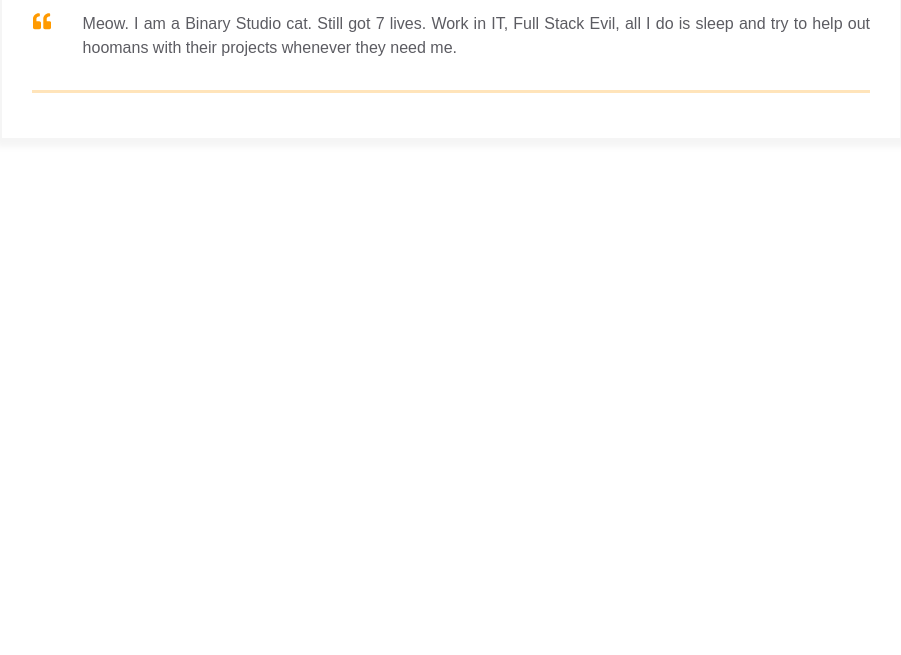
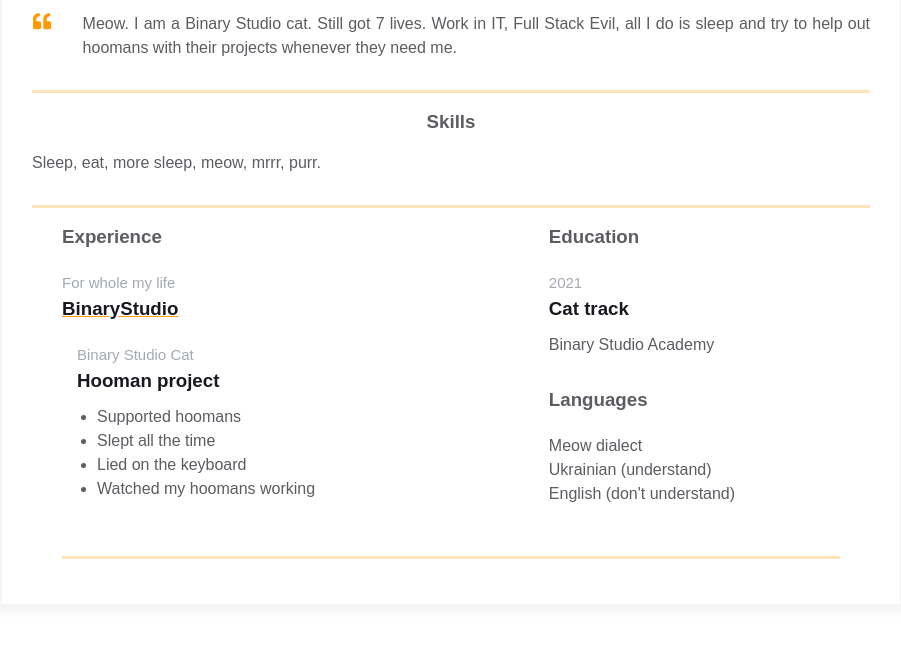
Before and after one commit to Victoria-Fedkova/homepage, a plain HTML site: page index.html in a window 1280 px wide. Shown: the part 338-993 px from the top of the page, without its empty margins (189-1090 px from the left). Before the commit the page ends 800 px from the top, so only its background shows below. Drawn offline with Linux system fonts and the light colour scheme.

Commit message:
Added secondary resume section

```diff
--- a/index.html
+++ b/index.html
@@ -17,16 +17,6 @@
             <h3 class="contact-info__sub-header">Senior Hooman Manager</h3>
 
             <div class="contact_info_container fh">
-              <div class="contact-info__block"></div>
-
-              <div class="contact-info__block contact-info__block--center">
-                <img
-                  class="contact-info__avatar"
-                  src="assets/avatar.png"
-                  alt="Avatar"
-                />
-              </div>
-
               <div class="contact-info__block">
                 <a href="" rel="author" class="contact-info__item">
                   <div class="contact-info__item-icon-wrapper">
@@ -45,6 +35,17 @@
                   </div>
                   <span>Lviv, Ukraine</span>
                 </a>
+              </div>
+
+              <div class="contact-info__block contact-info__block--center">
+                <img
+                  class="contact-info__avatar"
+                  src="assets/avatar.png"
+                  alt="Avatar"
+                />
+              </div>
+
+              <div class="contact-info__block">
                 <a
                   href="https://ua.linkedin.com/company/binary-studio_241166"
                   rel="author"
@@ -101,6 +102,89 @@
             </div>
           </div>
         </div>
+        <div class="container">
+          <div class="resume__block">
+            <div class="skills">
+              <h3 class="skills__header">Skills</h3>
+              <p class="skills__text">
+                Sleep, eat, more sleep, meow, mrrr, purr.
+              </p>
+            </div>
+          </div>
+          <div class="container">
+            <div class="resume__block">
+              <div class="main-info fh">
+                <div class="experiences">
+                  <h3 class="experiences__header">Experience</h3>
+                  <div class="experiences__company">
+                    <div class="experiences__company-header">
+                      <span class="experiences__company-header-durability"
+                        >For whole my life</span
+                      >
+                      <h3 class="experiences__company-header-name">
+                        BinaryStudio
+                      </h3>
+                    </div>
+
+                    <div class="experiences__company-project">
+                      <span class="experiences__company-project-role"
+                        >Binary Studio Cat</span
+                      >
+                      <h3 class="experiences__company-project-name">
+                        Hooman project
+                      </h3>
+                      <ul class="experiences__company-project-responsibilities">
+                        <li>Supported hoomans</li>
+                        <li>Slept all the time</li>
+                        <li>Lied on the keyboard</li>
+                        <li>Watched my hoomans working</li>
+                      </ul>
+                    </div>
+                  </div>
+                </div>
+
+                <div class="additional-info fv">
+                  <div class="additional-info fv">
+                    <div class="additional-info__education">
+                      <h3 class="additional-info__education-header">
+                        Education
+                      </h3>
+                      <div class="additional-info__education-university">
+                        <span
+                          class="additional-info__education-university-durability"
+                          >2021</span
+                        >
+                        <h3
+                          class="additional-info__education-university-speciality"
+                        >
+                          Cat track
+                        </h3>
+                        <p class="additional-info__education-university-name">
+                          Binary Studio Academy
+                        </p>
+                      </div>
+                    </div>
+
+                    <div class="additional-info__languages">
+                      <h3 class="additional-info__languages-header">
+                        Languages
+                      </h3>
+                      <p class="additional-info__languages-item">
+                        Meow dialect
+                      </p>
+                      <p class="additional-info__languages-item">
+                        Ukrainian (understand)
+                      </p>
+                      <p class="additional-info__languages-item">
+                        English (don't understand)
+                      </p>
+                    </div>
+                  </div>
+                </div>
+              </div>
+            </div>
+          </div>
+        </div>
       </div>
     </main>
   </body>
```
